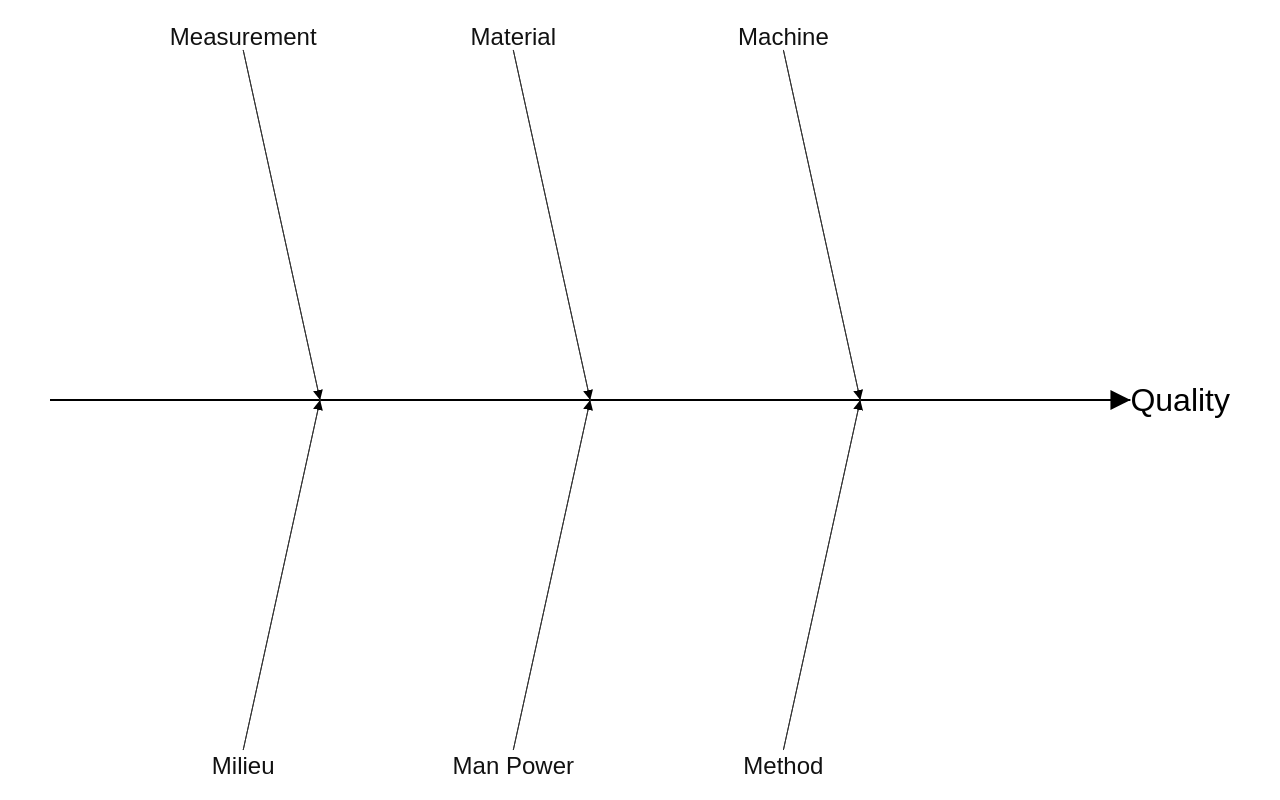
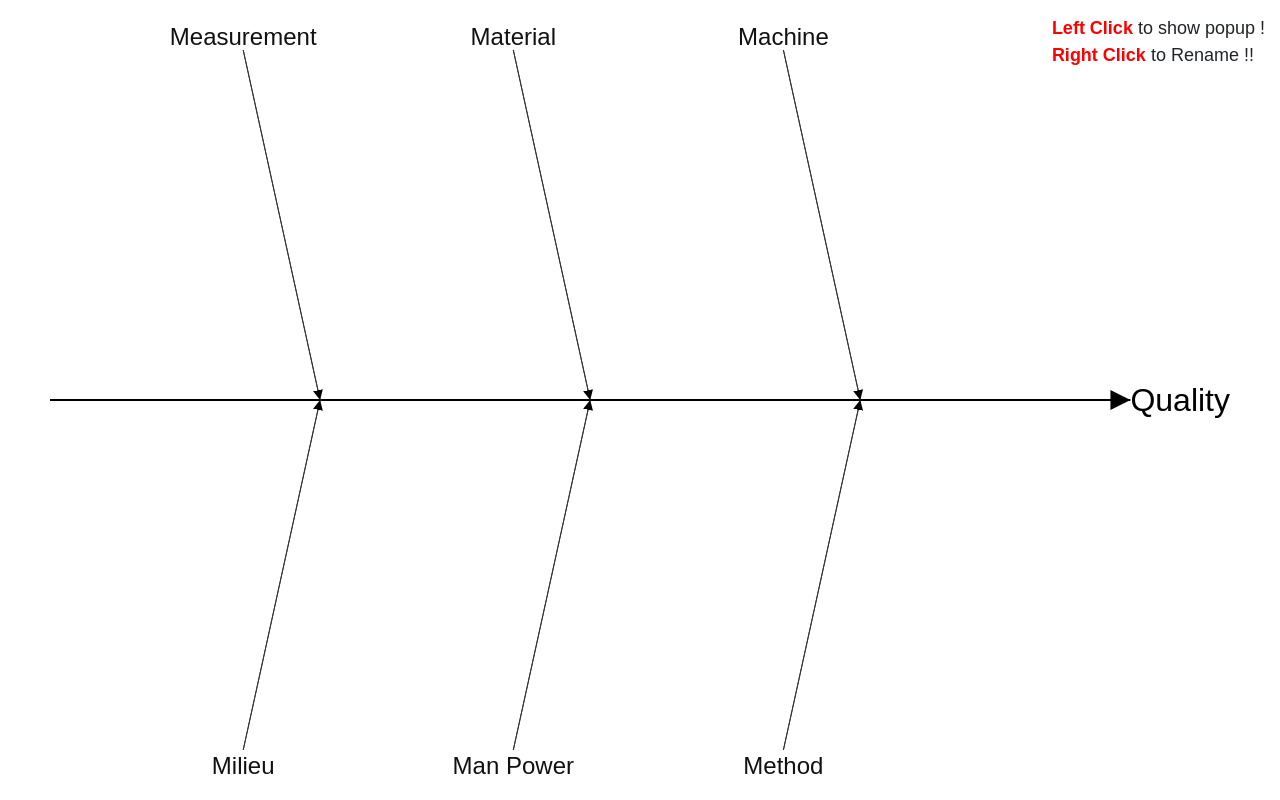
Before and after one commit to Ctmax-ui/Fishbone_with_Js, a plain HTML site: page index.html in a window 1280 px wide. Drawn offline with nearby package versions, Linux system fonts and the light colour scheme.

Commit message:
all project is complete

```diff
--- a/css/style.css
+++ b/css/style.css
@@ -119,3 +119,19 @@ body {
     color: #fff;
     background: #0049B7;
 }
+
+.text-box{
+position: absolute;
+top: 0;
+right: 0;
+padding: 15px;
+}
+.text-box p{
+    font-size: 18px;
+padding: 0;
+margin: 0;
+}
+.text-box p span{
+    color: red;
+    font-weight: 700;
+}
--- a/index.html
+++ b/index.html
@@ -10,6 +10,11 @@
 </head>
 
 <body oncontextmenu="return false">
+
+  <div class="text-box">
+    <p><span>Left Click</span> to show popup !</p>
+    <p><span>Right Click</span> to Rename !!</p>
+  </div>
 
   <!-- Hidden popup box -->
   <div id="popupContainer" class="popup-box">
```
Also changed, not shown: 1 other file.
